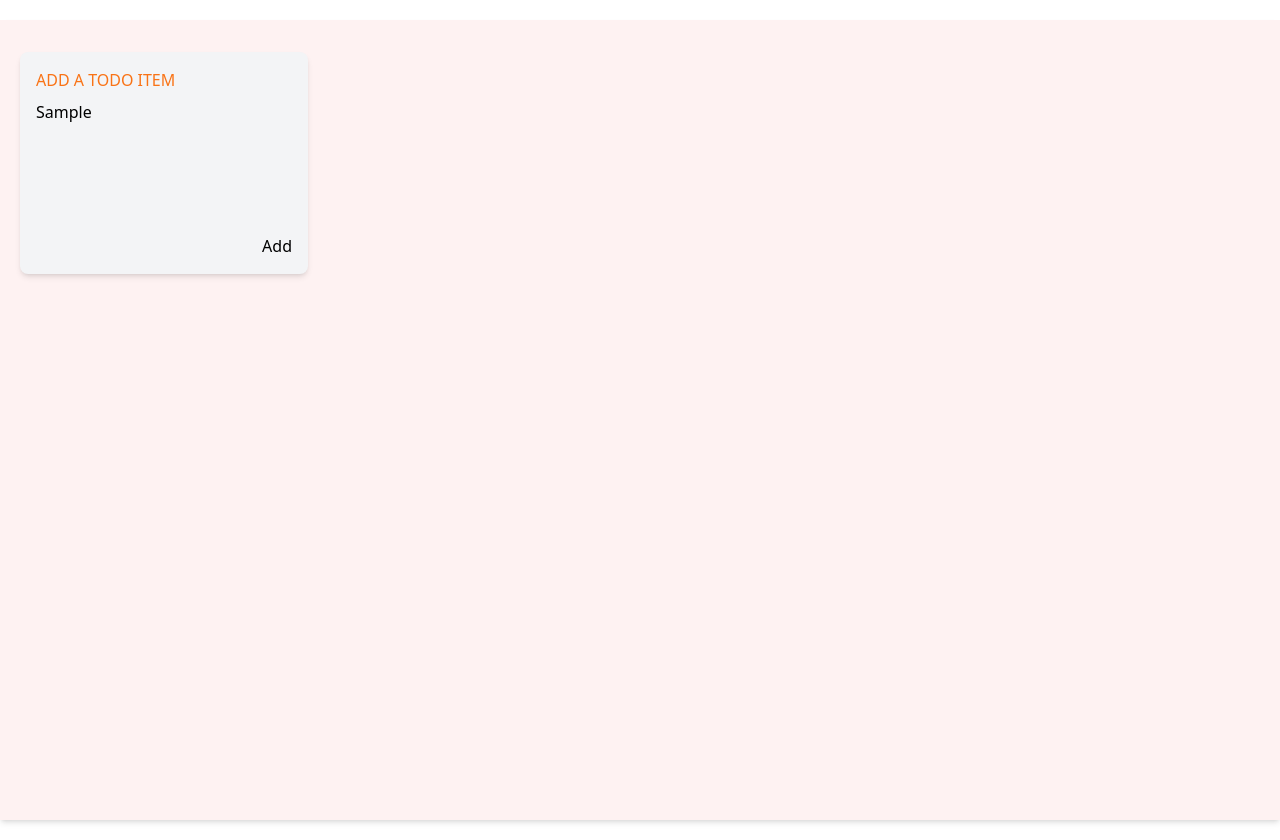
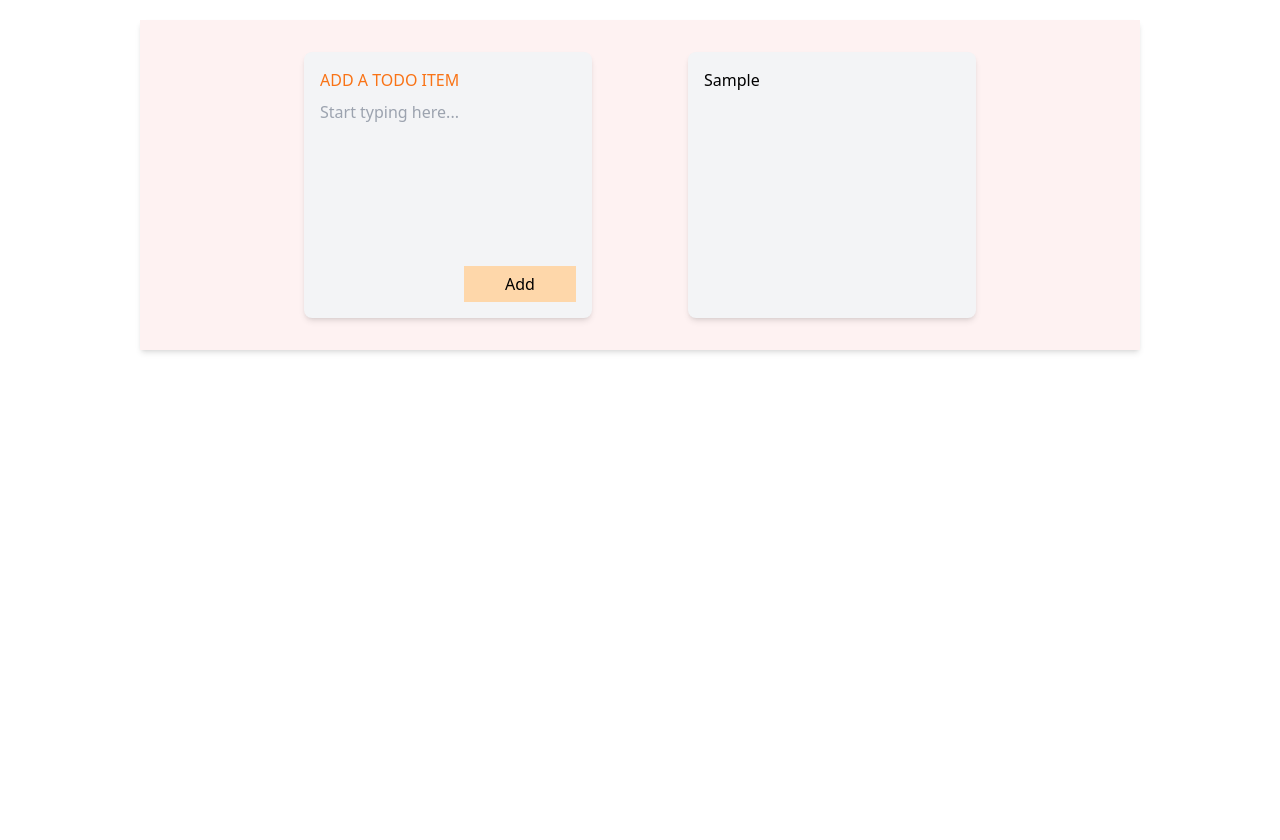
Before and after one commit to chansumeran/Todo, a website: page index.html in a window 1280 px wide. Both pictures are taken after typing "Sample" into the empty fields and a click on the button "Add". After the commit the page ends 800 px from the top, so only its background shows below. Drawn offline with Linux system fonts and the light colour scheme.

Commit message:
Adding new todo is implemented

```diff
--- a/app.js
+++ b/app.js
@@ -1,9 +1,46 @@
 const textarea = document.getElementById('todo-text');
+const button = document.querySelector('.btnAdd');
+const todo_list = document.querySelector(".todo-list");
 
 textarea.addEventListener('input', () => {
-  // Reset textarea height to its natural size
-  textarea.style.height = 'auto';
+    // Reset textarea height to its natural size
+    textarea.style.height = 'auto';
 
-  // Calculate the optimal height based on content
-  textarea.style.height = textarea.scrollHeight + 'px';
+    // Calculate the optimal height based on content
+    textarea.style.height = textarea.scrollHeight + 'px';
+
+    // Store the height
+    localStorage.setItem('textareaHeight', textarea.style.height);
 });
+
+window.addEventListener('load', () => {
+    const storedHeight = localStorage.getItem('textareaHeight');
+    if (storedHeight) {
+        textarea.style.height = storedHeight;
+    }
+});
+
+
+// add button
+button.addEventListener('click', () => {
+    // console.log(textarea.value)
+
+    // add class to todo list
+    todo_list.classList.add("grid")
+    todo_list.classList.add("grid-cols-2")
+    todo_list.classList.add("gap-20")
+
+    const new_todo = document.createElement("p");
+    new_todo.textContent = textarea.value;
+    new_todo.classList.add("p-4")
+    new_todo.classList.add("bg-gray-100")
+    new_todo.classList.add("rounded-lg")
+    new_todo.classList.add("shadow-md")
+    new_todo.classList.add("w-72")
+    new_todo.classList.add("min-h-64")
+    new_todo.classList.add("mx-2")
+    new_todo.classList.add("my-2")
+
+    todo_list.appendChild(new_todo);
+    textarea.value = ''
+})
--- a/index.html
+++ b/index.html
@@ -7,19 +7,19 @@
 </head>
 <body>
   <!-- Container -->
-  <div class="container h-screen px-5 py-8 mx-auto my-5 shadow-md bg-red-50">
+  <div class="flex flex-wrap justify-center items-center container w-[1000px] px-5 py-8 mx-auto my-5 shadow-md bg-red-50">
 
-    <div class="flex flex-col">
+    <div class="todo-list">
 
       <!-- Add new note -->
-      <div class="p-4 bg-gray-100 rounded-lg shadow-md w-72">
+      <div class="p-4 mx-2 bg-gray-100 rounded-lg shadow-md w-72 min-h-64">
 
         <label for="todo-text" class="text-orange-500">ADD A TODO ITEM</label>
         <textarea name="" id="todo-text" cols="24" rows="5" placeholder="Start typing here..." class="flex-grow py-2 overflow-hidden bg-gray-100 outline-none resize-none"></textarea>
 
         <!-- add todo button -->
-        <div class="flex justify-end">
-          <button class="">Add</button>
+        <div class="flex justify-end mt-8">
+          <button class="bg-orange-200 w-28 h-9 btnAdd">Add</button>
         </div>
 
       </div>
```
Also changed, not shown: styles/style.css.
